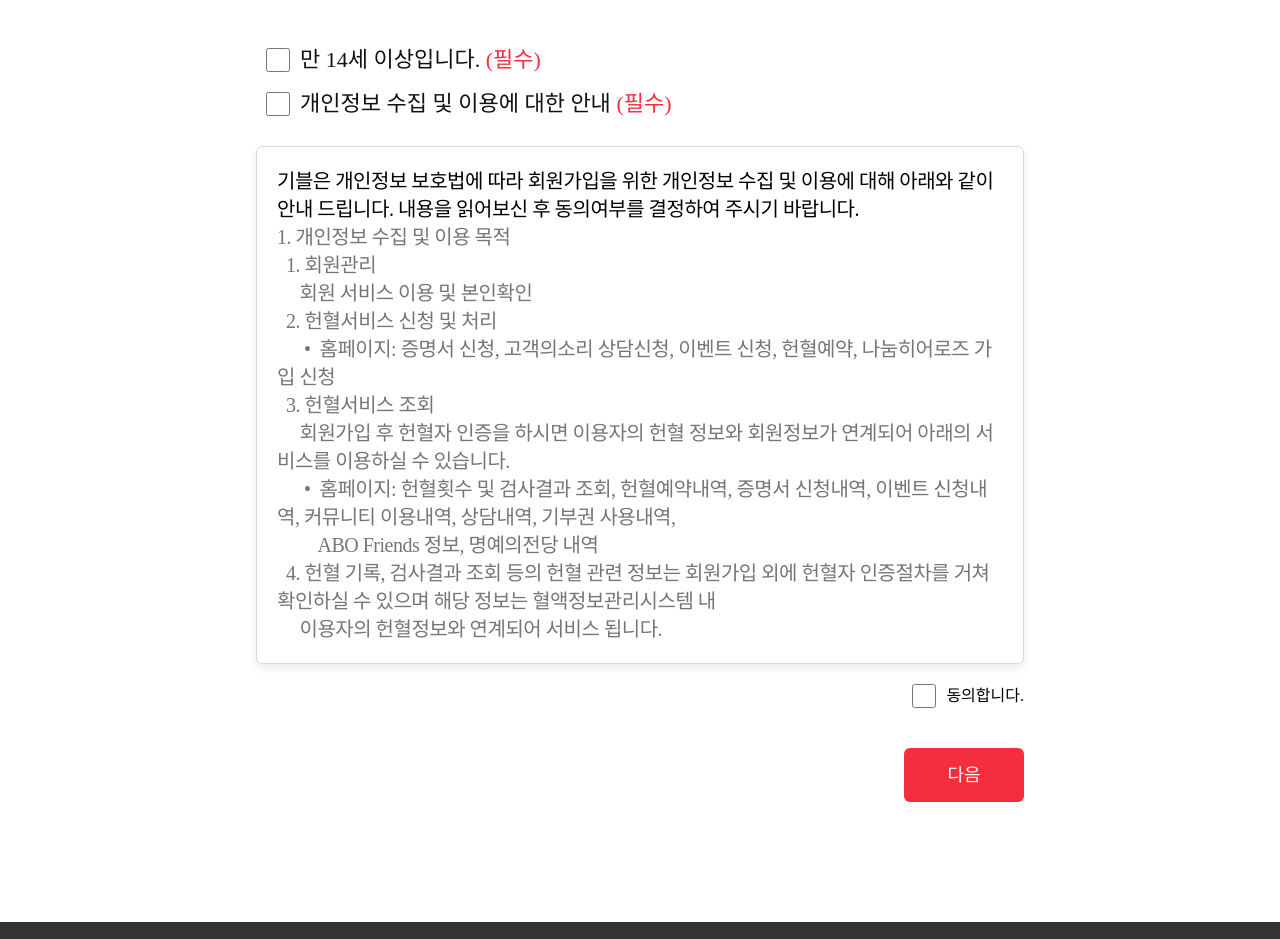
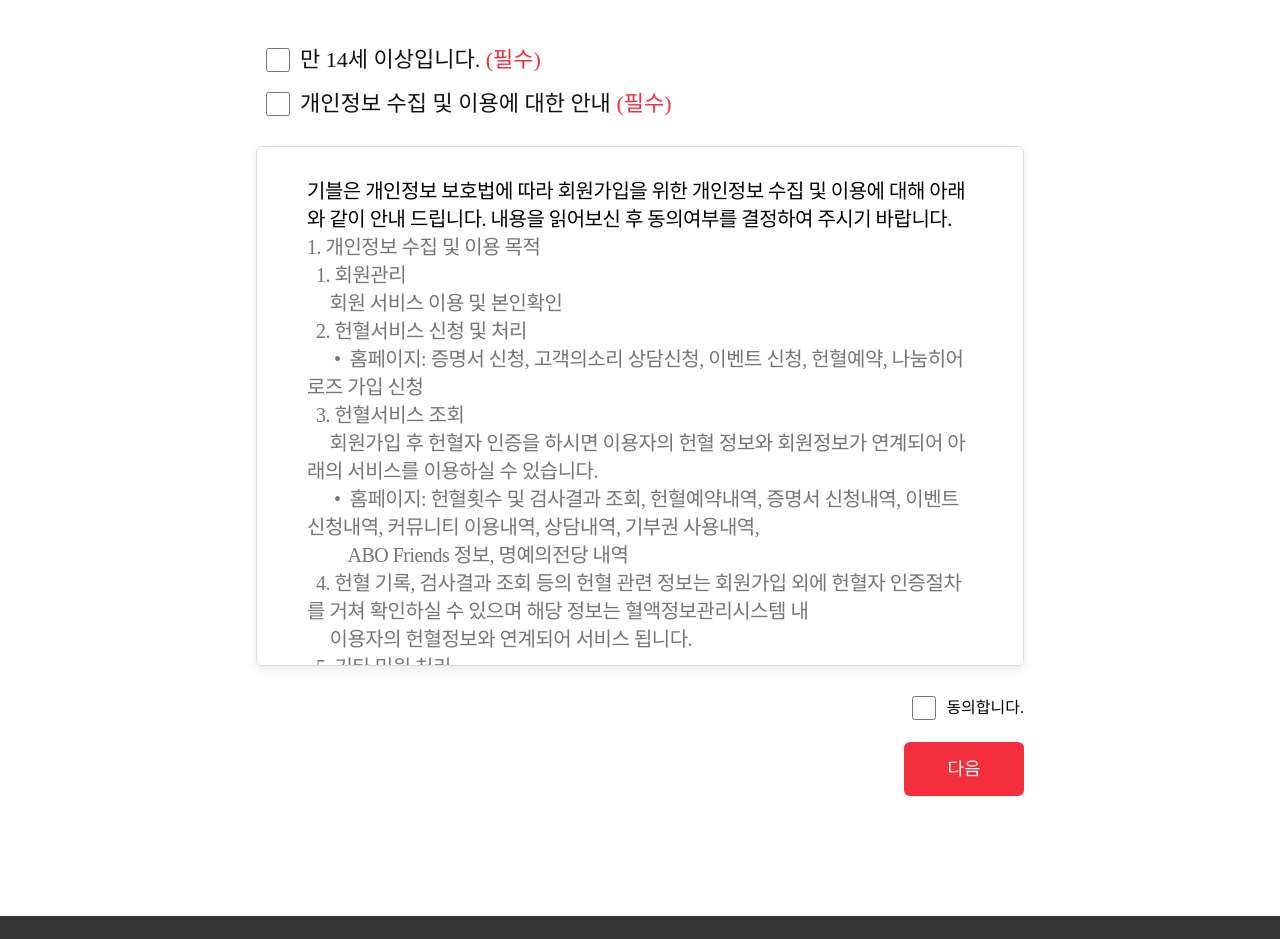
Before and after one commit to Likelion-YeungNam-Univ/12th-gibble-web, a React (Create React App) app in the folder gible/: page /signup in a window 1280 px wide. Shown: the part 627-1566 px from the top of the page. Built offline with nearby package versions, Linux system fonts and the light colour scheme; no server answers; a web font is replaced by a local one.

Commit message:
refact: 프리티어 방지 코드 수정

```diff
--- a/gible/src/components/signup/step01/Notice.js
+++ b/gible/src/components/signup/step01/Notice.js
@@ -4,14 +4,14 @@
 
 const Notice = () => {
   return (
-    <Box>
-      <AgreementBox>
-        <AgreementTitle>
+    <Wrraper>
+      <NoticeBox>
+        <Title>
           기블은 개인정보 보호법에 따라 회원가입을 위한 개인정보 수집 및 이용에
           대해 아래와 같이 안내 드립니다. 내용을 읽어보신 후 동의여부를 결정하여
           주시기 바랍니다.
-        </AgreementTitle>
-        <AgreementDescription>
+        </Title>
+        <Description>
           1. 개인정보 수집 및 이용 목적 <br />
           &nbsp;&nbsp;1. 회원관리
           <br />
@@ -38,31 +38,84 @@
           혈액정보관리시스템 내<br />
           &nbsp;&nbsp;&nbsp;&nbsp;&nbsp;이용자의 헌혈정보와 연계되어 서비스
           됩니다.
-        </AgreementDescription>
-      </AgreementBox>
-      <AgreementCheckBox>
+          <br />
+          &nbsp;&nbsp;5. 기타 민원 처리
+          <br />
+          &nbsp;&nbsp;&nbsp;&nbsp;&nbsp;개인정보 이용·제공 내역의 통지, 이용자의
+          질의/상담 내용이나 불편사항, 오류 개선 등의 처리를 위해 수집된
+          개인정보를 이용할 수 있습니다.
+          <br />
+          <br />
+          2. 개인정보 수집항목
+          <br />
+          이용자는 회원가입을 하지 않아도 전자문진, 헌혈의집 찾기, 혈액보유현황,
+          단체헌혈예약, 공지사항・홍보자료・이벤트현황 등의 확인, 헌혈버스 운영
+          현황 확인 등의 서비스를 이용하실 수 있습니다. 혈액관리본부는
+          홈페이지/레드커넥트 서비스 이용 및 회원가입을 위해 최소한의
+          개인정보만을 수집합니다.
+          <br />
+          혈액관리본부 홈페이지와 레드커넥트 회원정보는 통합 관리되어 둘 중
+          하나의 서비스에서 회원가입을 하셔도 모두 이용 가능합니다.
+          <br />
+          이용자가 헌혈기록확인, 헌혈예약, 검사결과 확인, 이벤트 응모 등의
+          서비스를 이용하기 위해서는 회원가입 후 “헌혈자 인증”을 해야 합니다.
+          헌혈자 인증에 따른 개인정보 이용에 관하여는 헌혈자 인증 시 별도 동의를
+          받고 있습니다.
+          <br />
+          회원가입을 위해 혈액관리본부가 이용자로부터 수집하는 개인정보는 아래와
+          같습니다.
+          <br />
+          &nbsp;&nbsp;&bull;&nbsp;&nbsp;필수항목 : 아이디, 비밀번호, 이름,
+          생년월일, 휴대폰번호, 이메일주소 (만 14세 미만의 경우) 법정대리인의 정
+          <br />
+          &nbsp;&nbsp;&nbsp;&nbsp;&nbsp;&nbsp;보(이름, 생년월일,
+          중복가입확인정보(DI), 휴대폰번호)
+          <br />
+          서비스 이용 과정에서 IP Address, 로그인 일시, 불량 이용 기록, 서비스
+          이용 기록, 기기정보(기기고유번호, OS버전, 모델명, 제조사 정보),
+          위치정보 등의 정보가 자동으로 생성되어 수집될 수 있습니다.
+          <br />
+          <br />
+          3. 개인정보의 보유 및 이용 기간 대한적십자사 혈액관리본부 홈페이지 및
+          레드커넥트의 회원정보는 가입일로부터 2년간 보유하며, 보유기간이 경과한
+          회원정보는 파기합니다. 단, 개인정보 수집·이용 재동의 절차를 거쳐
+          개인정보의 보유 및 이용기간을 연장할 수 있습니다.
+          <br />
+          홈페이지 및 레드커넥트를 통해 수집되고 처리되는 개인정보와는 별도로
+          혈액관리법 제12조(기록의 작성 등)에 따라 대한적십자사 혈액관리본부는
+          혈액관리업무에 관한 기록을 10년간 보존할 수 있습니다.
+          <br />
+          <br />
+          4. 이용자는 위와 같이 안내한 개인정보 수집 및 이용에 동의를 거부할
+          권리가 있으며, 동의를 거부할 경우 회원가입이 불가합니다. 본인은
+          개인정보보호법 제15조에 따라 개인정보 수집 및 이용에 대한 안내사항을
+          고지 받고 개인정보 처리에 동의합니다
+        </Description>
+      </NoticeBox>
+      <CheckBoxWrapper>
         <CheckBox type="checkbox" />
         <span>동의합니다.</span>
-      </AgreementCheckBox>
-    </Box>
+      </CheckBoxWrapper>
+    </Wrraper>
   );
 };
 
 export default Notice;
 
-const Box = styled.div`
-  margin : 20px 0;
-`;
+const Wrraper = styled.div``;
 
-const AgreementBox = styled.div`
+const NoticeBox = styled.div`
   border-radius: 6px;
   border: 1px solid #dbdbdb;
   background: #fff;
   box-shadow: 0px 4px 8px 0px rgba(0, 0, 0, 0.08);
-  padding: 20px;
+  padding: 30px 50px;
+  margin: 20px 0;
+  height: 458px;
+  overflow-y: scroll;
 `;
 
-const AgreementTitle = styled.div`
+const Title = styled.div`
   overflow: hidden;
   font-size: 20px;
   font-style: normal;
@@ -71,7 +124,7 @@
   letter-spacing: -0.5px;
 `;
 
-const AgreementDescription = styled.div`
+const Description = styled.div`
   color: #767676;
   font-size: 20px;
   font-style: normal;
@@ -80,9 +133,9 @@
   letter-spacing: -0.5px;
 `;
 
-const AgreementCheckBox = styled.div`
+const CheckBoxWrapper = styled.div`
   display: flex;
   justify-content: right;
-  margin: 10px 0px;
+  margin: 12px 0px;
   align-items: center;
 `;
```
